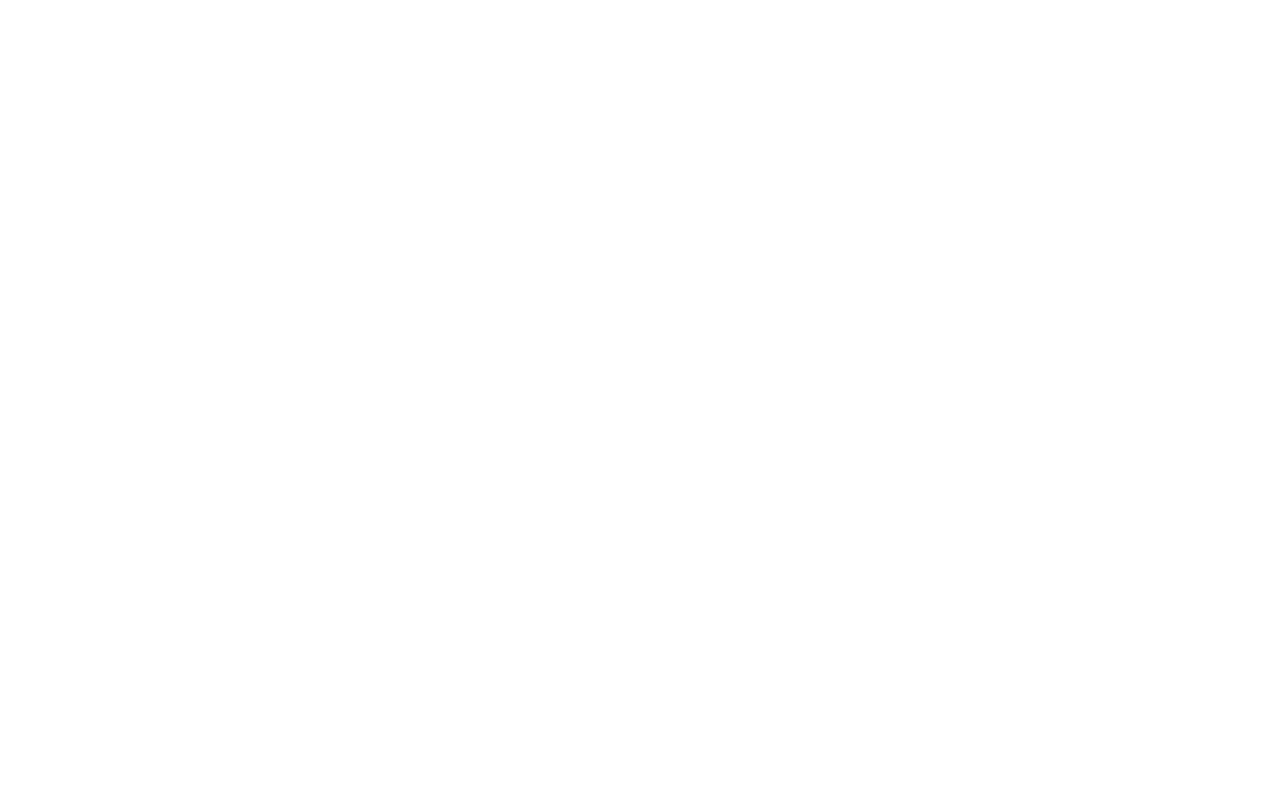
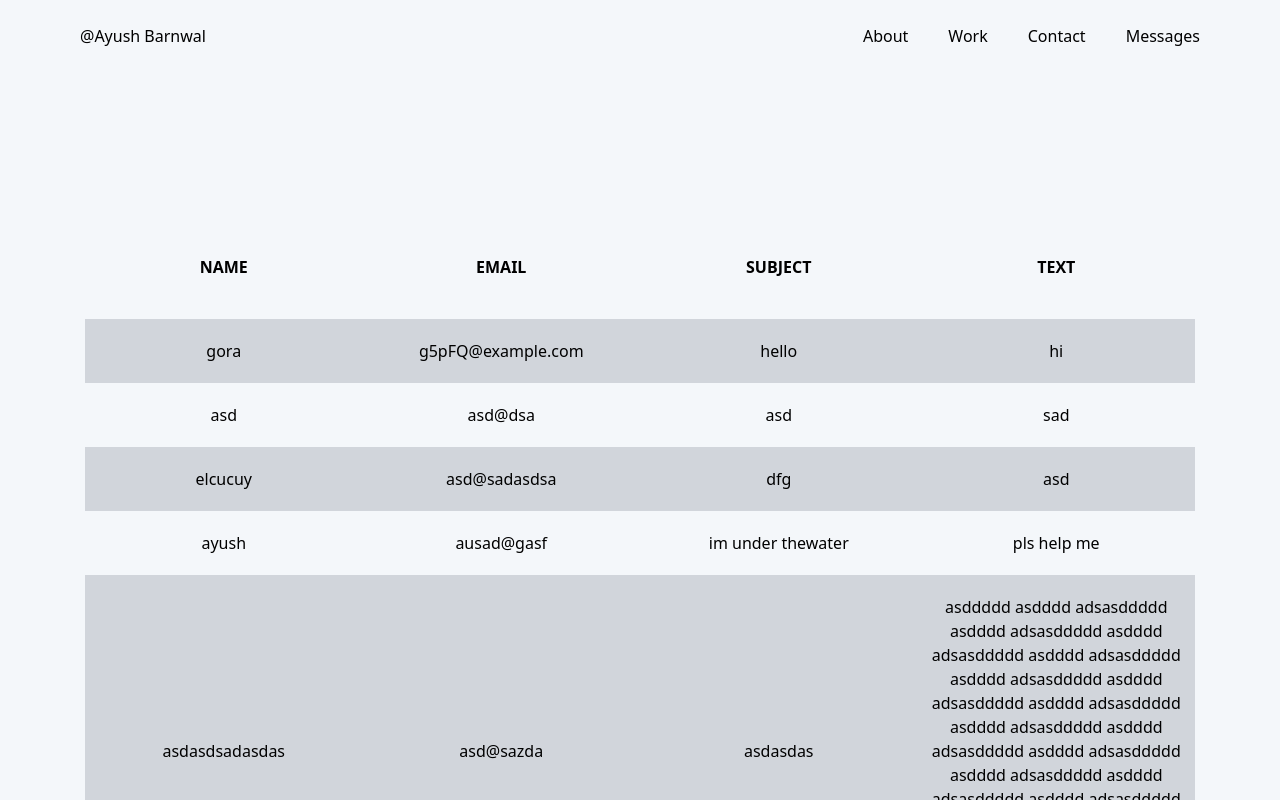
Before and after one commit to goraasep/react-exercise, a React (Vite) app: page /messages in a window 1280 px wide. Before the commit this address had no page. Shown: the top 800 px of the page. Built offline with nearby package versions, Linux system fonts and the light colour scheme; data requests are answered from the project's data file.

Commit message:
feat: add form exercise

```diff
--- /dev/null
+++ b/db/db.json
@@ -0,0 +1,46 @@
+{
+  "messages": [
+    {
+      "id": 1,
+      "name": "gora",
+      "email": "g5pFQ@example.com",
+      "subject": "hello",
+      "text": "hi"
+    },
+    {
+      "id": "23c8",
+      "name": "asd",
+      "email": "asd@dsa",
+      "subject": "asd",
+      "text": "sad"
+    },
+    {
+      "id": "387e",
+      "name": "elcucuy",
+      "email": "asd@sadasdsa",
+      "subject": "dfg",
+      "text": "asd"
+    },
+    {
+      "id": "8ccf",
+      "name": "ayush",
+      "email": "ausad@gasf",
+      "subject": "im under thewater",
+      "text": "pls help me"
+    },
+    {
+      "id": "c792",
+      "name": "asdasdsadasdas",
+      "email": "asd@sazda",
+      "subject": "asdasdas",
+      "text": "asddddd asdddd adsasddddd asdddd adsasddddd asdddd adsasddddd asdddd adsasddddd asdddd adsasddddd asdddd adsasddddd asdddd adsasddddd asdddd adsasddddd asdddd adsasddddd asdddd adsasddddd asdddd adsasddddd asdddd adsasddddd asdddd adsasddddd asdddd adsasddddd asdddd adsasddddd asdddd adsasddddd asdddd adsasddddd asdddd adsasddddd asdddd ads"
+    },
+    {
+      "id": "3bbc",
+      "name": "slebeewswww",
+      "email": "asd@dsa",
+      "subject": "asd",
+      "text": "asdasd asddddd asdddd adsasddddd asdddd adsasddddd asdddd adsasddddd asdddd adsasddddd asdddd adsasddddd asdddd adsasddddd asdddd adsasddddd asdddd adsasddddd asdddd adsasddddd asdddd adsasddddd asdd"
+    }
+  ]
+}
--- a/package.json
+++ b/package.json
@@ -14,9 +14,13 @@
     "@fortawesome/free-regular-svg-icons": "^6.6.0",
     "@fortawesome/free-solid-svg-icons": "^6.6.0",
     "@fortawesome/react-fontawesome": "^0.2.2",
+    "axios": "^1.7.7",
+    "formik": "^2.4.6",
+    "json-server": "^1.0.0-beta.3",
     "react": "^18.3.1",
     "react-dom": "^18.3.1",
-    "react-router-dom": "^6.26.2"
+    "react-router-dom": "^6.26.2",
+    "yup": "^1.4.0"
   },
   "devDependencies": {
     "@eslint/js": "^9.9.0",
--- a/src/App.tsx
+++ b/src/App.tsx
@@ -1,20 +1,15 @@
-// import { useState } from "react";
-// import reactLogo from "./assets/react.svg";
-// import viteLogo from "/vite.svg";
-// import "./App.css";
-// import "./index.css";
 import { Route, Routes } from "react-router-dom";
 import Home from "./pages/Home";
 import "./App.css";
 import Contact from "./pages/Contact";
+import Messages from "./pages/Messages";
 function App() {
-  // const [count, setCount] = useState(0);
-
   return (
     <>
       <Routes>
         <Route path="/" element={<Home />}></Route>
         <Route path="/contact-us" element={<Contact />}></Route>
+        <Route path="/messages" element={<Messages />}></Route>
       </Routes>
     </>
   );
--- a/src/components/NavLinks.tsx
+++ b/src/components/NavLinks.tsx
@@ -10,6 +10,7 @@ const NavLinks: FC = () => {
         </a>
         <a href="/#work">Work</a>
         <a href="/contact-us">Contact</a>
+        <a href="/messages">Messages</a>
       </div>
     </div>
   );
--- a/src/components/OverlayMenu.tsx
+++ b/src/components/OverlayMenu.tsx
@@ -50,6 +50,13 @@ const OverlayMenu: FC<Props> = ({ ...props }) => {
               />
               <a href="/contact-us">Contact</a>
             </div>
+            <div className="flex gap-5 items-center group">
+              <FontAwesomeIcon
+                icon={faCircle}
+                className="w-[8px] invisible group-hover:visible"
+              />
+              <a href="/messages">Messages</a>
+            </div>
           </div>
           <div className="flex gap-8 ps-8">
             <a href="https://www.linkedin.com">Linkedin</a>
--- a/src/pages/Contact.tsx
+++ b/src/pages/Contact.tsx
@@ -1,7 +1,42 @@
 import { FC } from "react";
 import NavLinks from "../components/NavLinks";
 import Footer from "../components/Footer";
+import { Formik, Form, Field, FormikHelpers } from "formik";
+import * as Yup from "yup";
+import axios from "axios";
+import { text } from "@fortawesome/fontawesome-svg-core";
 const Contact: FC = () => {
+  const SubmitSchema = Yup.object().shape({
+    name: Yup.string()
+      .min(2, "Too Short!")
+      .max(50, "Too Long!")
+      .required("Required"),
+    email: Yup.string().email("Invalid email").required("Required"),
+    subject: Yup.string().required("Required"),
+    text: Yup.string().required("Required").max(200, "Too Long!"),
+  });
+  interface Message {
+    name: string;
+    email: string;
+    subject: string;
+    text: string;
+  }
+  const handleSubmit = async (
+    values: Message,
+    formikHelpers: FormikHelpers<Message>
+  ) => {
+    const { status } = await axios.post(
+      "http://localhost:3000/messages",
+      values
+    );
+    if (status !== 201) {
+      console.error("Failed to add message");
+      return;
+    }
+    console.log(values);
+    formikHelpers.resetForm();
+    alert("Message added successfully");
+  };
   return (
     <>
       <NavLinks />
@@ -30,57 +65,80 @@ const Contact: FC = () => {
           <div className="text-6xl font-medium">
             Let’s build something cool together
           </div>
-          <form action="" className="flex flex-col gap-8">
+          <Formik
+            initialValues={{ name: "", email: "", subject: "", text: "" }}
+            validationSchema={SubmitSchema}
+            onSubmit={handleSubmit}
+          >
+            {({ errors, touched }) => (
+              <Form action="" className="flex flex-col gap-8">
                 <div>
                   <label htmlFor="name" className="text-lg">
                     Name
                   </label>
-              <input
-                id="name"
+                  <Field
+                    name="name"
                     type="text"
                     placeholder="James Robert"
                     className="w-full py-3 border-b-[1px] border-gray-500 focus:outline-none focus:border-blue-500 bg-home"
                   />
+                  {errors.name && touched.name ? (
+                    <div className="text-red-400">{errors.name}</div>
+                  ) : null}
                 </div>
                 <div>
                   <label htmlFor="email" className="text-lg">
                     Email
                   </label>
-              <input
-                id="email"
+                  <Field
+                    name="email"
                     type="text"
                     placeholder="ayush.barnwal@brightscout.com"
                     className="w-full py-3 border-b-[1px] border-gray-500 focus:outline-none focus:border-blue-500 bg-home"
                   />
+                  {errors.email && touched.email ? (
+                    <div className="text-red-400">{errors.email}</div>
+                  ) : null}
                 </div>
                 <div>
                   <label htmlFor="subject" className="text-lg">
                     Subject
                   </label>
-              <input
-                id="subject"
+                  <Field
+                    name="subject"
                     type="text"
                     placeholder="For web design work Enquire"
                     className="w-full py-3 border-b-[1px] border-gray-500 focus:outline-none focus:border-blue-500 bg-home"
                   />
+                  {errors.subject && touched.subject ? (
+                    <div className="text-red-400">{errors.subject}</div>
+                  ) : null}
                 </div>
                 <div>
-              <label htmlFor="message" className="text-lg">
+                  <label htmlFor="text" className="text-lg">
                     Message
                   </label>
-              <textarea
-                name=""
-                id="message"
+                  <Field
+                    as="textarea"
+                    name="text"
+                    placeholder="Type your Message"
                     className="w-full py-3 border-b-[1px] border-gray-500 focus:outline-none focus:border-blue-500 h-[158px]  bg-home"
-                placeholder="Type your Message"
-              ></textarea>
+                  />
+                  {errors.text && touched.text ? (
+                    <div className="text-red-400">{errors.text}</div>
+                  ) : null}
                 </div>
                 <div>
-              <button className="py-6 px-12 bg-black rounded-full text-white text-lg font-medium w-[193px]">
+                  <button
+                    type="submit"
+                    className="py-6 px-12 bg-black rounded-full text-white text-lg font-medium w-[193px]"
+                  >
                     Submit
                   </button>
                 </div>
-          </form>
+              </Form>
+            )}
+          </Formik>
         </div>
       </div>
       <Footer isHome={false} />
--- /dev/null
+++ b/src/pages/Messages.tsx
@@ -0,0 +1,51 @@
+import { FC, useEffect, useState } from "react";
+import NavLinks from "../components/NavLinks";
+import Footer from "../components/Footer";
+import axios from "axios";
+interface Message {
+  name: string;
+  email: string;
+  subject: string;
+  text: string;
+}
+
+const Messages: FC = () => {
+  const [messages, setMessages] = useState<Message[]>([]);
+  const fetchData = async () => {
+    const { data } = await axios.get("http://localhost:3000/messages");
+    setMessages(data);
+  };
+
+  useEffect(() => {
+    fetchData();
+  }, []);
+  return (
+    <>
+      <NavLinks />
+      <div className=" px-[85px] py-[215px] bg-home">
+        <table className="table-fixed text-center w-full">
+          <thead>
+            <tr>
+              <th className="p-10">NAME</th>
+              <th className="p-10">EMAIL</th>
+              <th className="p-10">SUBJECT</th>
+              <th className="p-10">TEXT</th>
+            </tr>
+          </thead>
+          <tbody>
+            {messages.map((message, index) => (
+              <tr key={index} className={index % 2 === 0 ? "bg-gray-300" : ""}>
+                <td className="py-5">{message.name}</td>
+                <td className="py-5">{message.email}</td>
+                <td className="py-5">{message.subject}</td>
+                <td className="py-5">{message.text}</td>
+              </tr>
+            ))}
+          </tbody>
+        </table>
+      </div>
+      <Footer isHome={false} />
+    </>
+  );
+};
+export default Messages;
```
Also changed, not shown: 1 other file (tests, documents, lock files or other folders). Lines whose indentation alone changed are shown as unchanged.
